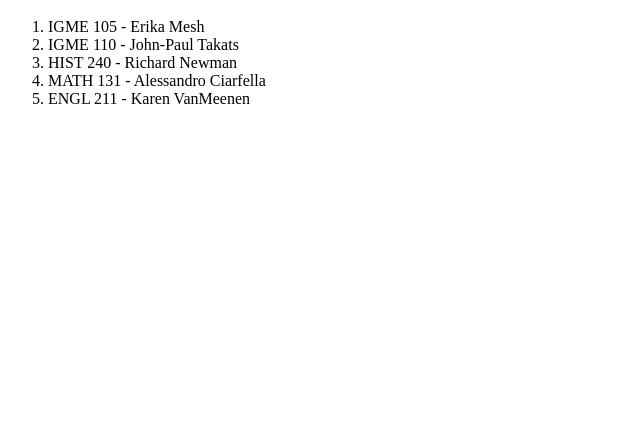
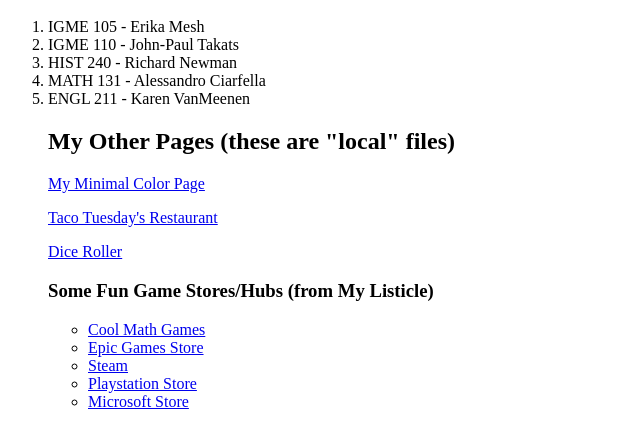
Before and after one commit to XenoxiousPoison/XenoxiousPoison.github.io, a plain HTML site: page index.html in a window 1280 px wide. Shown: the part 48-496 px from the top of the page, without its empty margins (0-640 px from the left). Drawn offline with Linux system fonts and the light colour scheme.

Commit message:
Update index.html

```diff
--- a/index.html
+++ b/index.html
@@ -12,6 +12,17 @@
       <li>HIST 240 - Richard Newman</li>
       <li>MATH 131 - Alessandro Ciarfella</li>
       <li>ENGL 211 - Karen VanMeenen</li>
+    <h2>My Other Pages (these are "local" files)</h2>
+  <p><a href="minimal.html" target="_blank">My Minimal Color Page</a></p>
+  <p><a href="tacos.html" target="_blank">Taco Tuesday's Restaurant</a></p>
+  <p><a href="dice-roller.html" target="_blank">Dice Roller</a></p>
+    <h3>Some Fun Game Stores/Hubs (from My Listicle)</h3>
+  <ul>
+    <li><a href="https://www.coolmathgames.com/" target="_blank">Cool Math Games</a></li>
+    <li><a href="https://store.epicgames.com/en-US" target="_blank">Epic Games Store</a></li>
+    <li><a href="https://store.steampowered.com/" target="_blank">Steam</a></li>
+    <li><a href="https://store.playstation.com/en-us/pages/latest" target="_blank">Playstation Store</a></li>
+    <li><a href="https://apps.microsoft.com/home?hl=en-US&gl=US" target="_blank">Microsoft Store</a></li>
     </ol>
   </body>
 </html>
```
